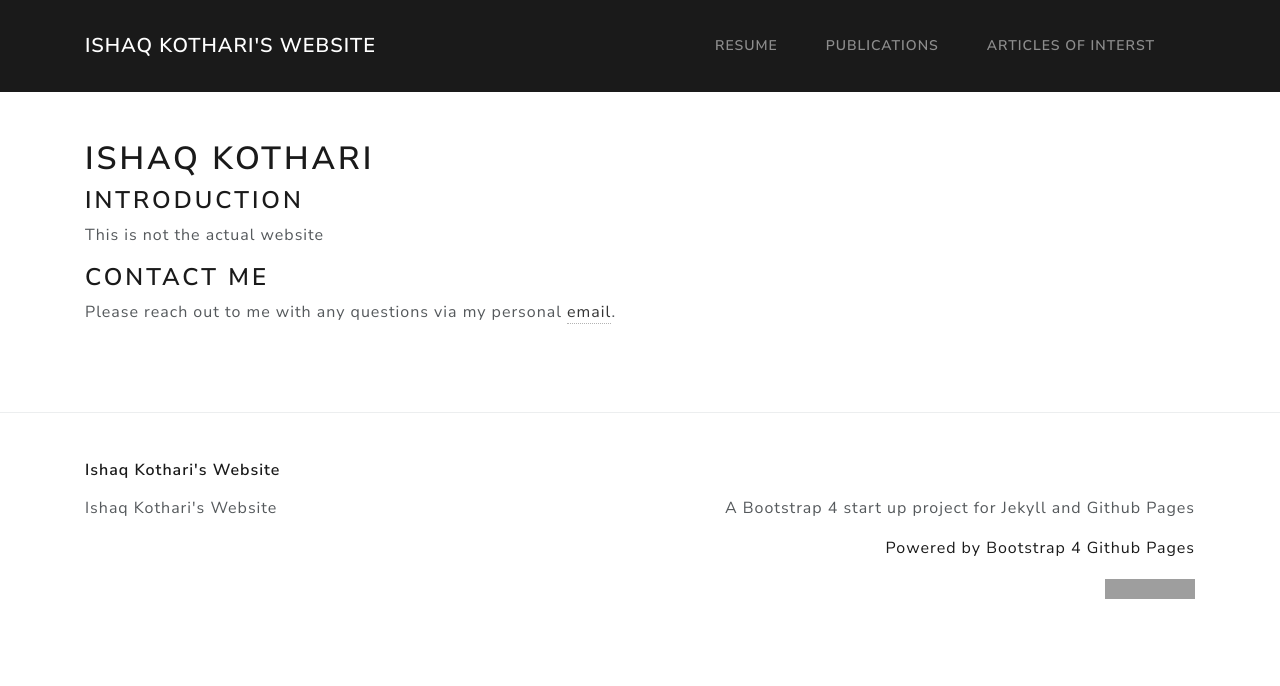
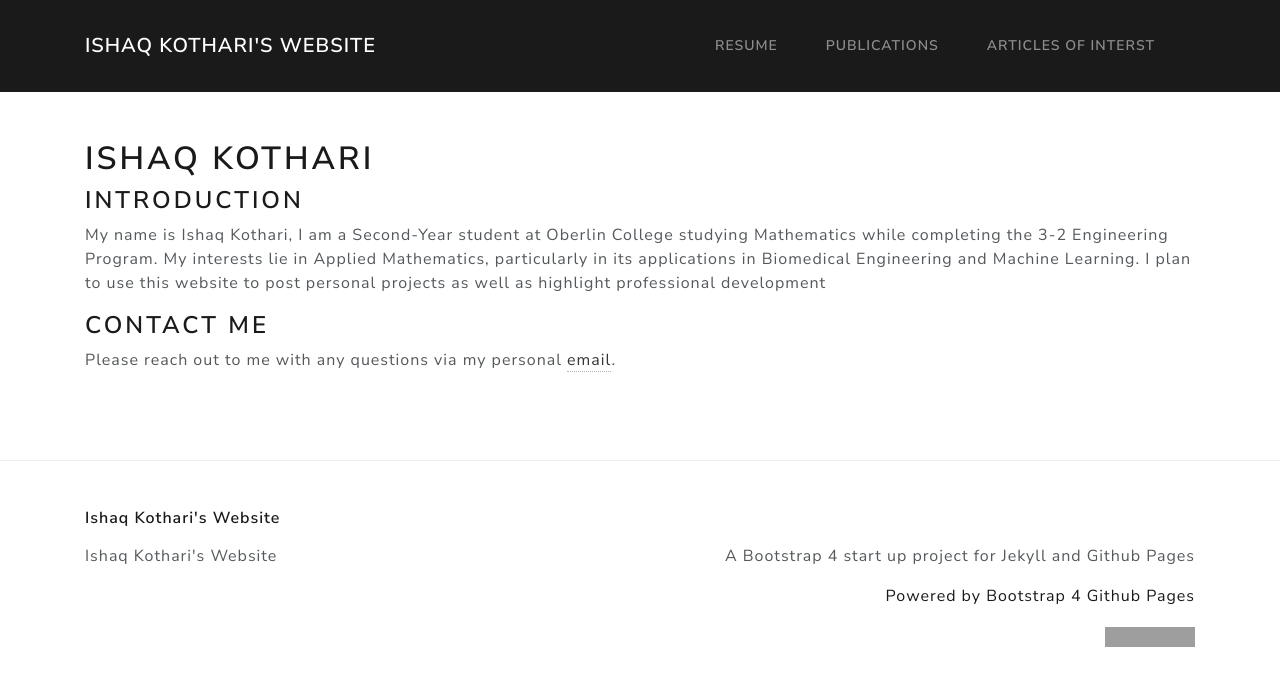
Before and after one commit to ishaqkothari/ishaqkothari.github.io, a Jekyll site: the page built from index.md, in a window 1280 px wide. Shown: the top 686 px of the page. Built offline with Jekyll 4.4.1, drawn with Linux system fonts in a browser that asks for light colours; grey boxes are pictures that could not be loaded.

Commit message:
Update index.md

```diff
--- a/index.md
+++ b/index.md
@@ -11,7 +11,7 @@ image:
 <div class="bod">
 <h3 class="small_title">Introduction</h3>
 
-<p class="paragraph">This is not the actual website</p>
+<p class="paragraph">My name is Ishaq Kothari, I am a Second-Year student at Oberlin College studying Mathematics while completing the 3-2 Engineering Program. My interests lie in Applied Mathematics, particularly in its applications in Biomedical Engineering and Machine Learning. I plan to use this website to post personal projects as well as highlight professional development</p>
 
 <h3 class="small_title">Contact Me</h3>
 
```
